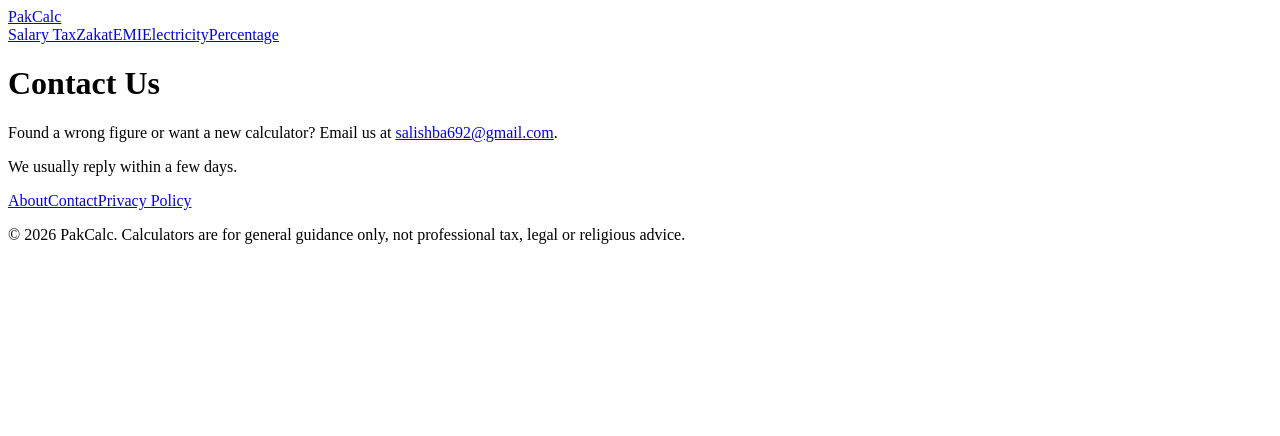
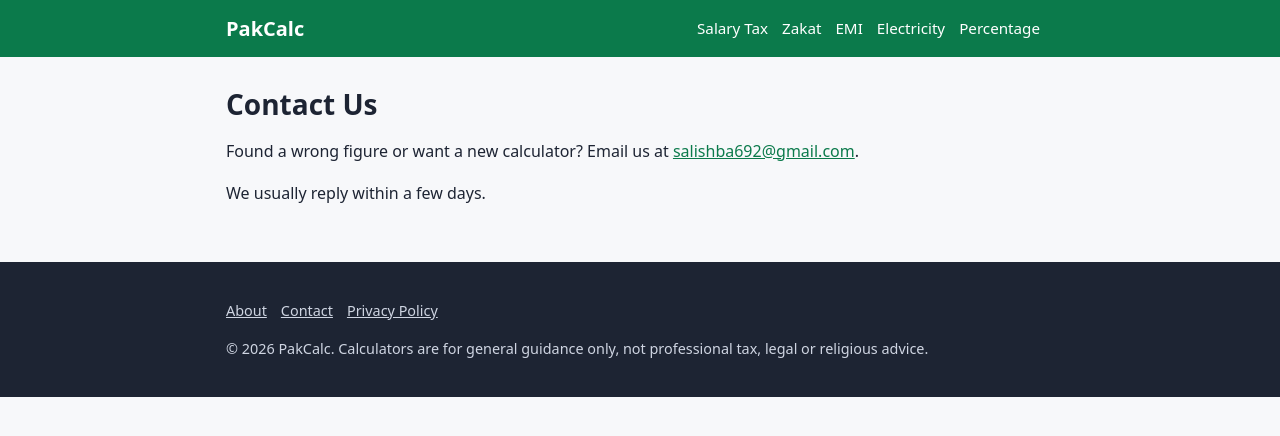
Before and after one commit to salishba692-bot/calculate, a plain HTML site: page contact.html in a window 1280 px wide. Drawn offline with Linux system fonts and the light colour scheme; the site is published under a folder, as on GitHub Pages, so addresses that start at the root find nothing.

Commit message:
Fix links and stylesheet references in contact.html

```diff
--- a/contact.html
+++ b/contact.html
@@ -15,22 +15,22 @@
 <meta property="og:site_name" content="PakCalc">
 <meta property="og:locale" content="en_PK">
 <meta name="twitter:card" content="summary">
-<link rel="stylesheet" href="/style.css">
+<link rel="stylesheet" href="style.css">
 
 </head>
 <body>
 <header><div class="wrap">
   <a class="logo" href="/">PakCalc</a>
-  <nav><a href="/salary-tax-calculator">Salary Tax</a><a href="/zakat-calculator">Zakat</a><a href="/emi-calculator">EMI</a><a href="/electricity-units-calculator">Electricity</a><a href="/percentage-calculator">Percentage</a></nav>
+  <nav><a href="salary-tax-calculator">Salary Tax</a><a href="zakat-calculator">Zakat</a><a href="emi-calculator">EMI</a><a href="electricity-units-calculator">Electricity</a><a href="percentage-calculator">Percentage</a></nav>
 </div></header>
 <main><div class="wrap">
 <h1>Contact Us</h1><p>Found a wrong figure or want a new calculator? Email us at <a href="mailto:salishba692@gmail.com">salishba692@gmail.com</a>.</p><p>We usually reply within a few days.</p>
 </div></main>
 <footer><div class="wrap">
-  <p><a href="/about">About</a><a href="/contact">Contact</a><a href="/privacy-policy">Privacy Policy</a></p>
+  <p><a href="about">About</a><a href="contact">Contact</a><a href=/privacy-policy">Privacy Policy</a></p>
   <p>&copy; 2026 PakCalc. Calculators are for general guidance only, not professional tax, legal or religious advice.</p>
 </div></footer>
-<script src="/calc.js" defer></script>
+<script src="calc.js" defer></script>
 
 </body>
 </html>
```
